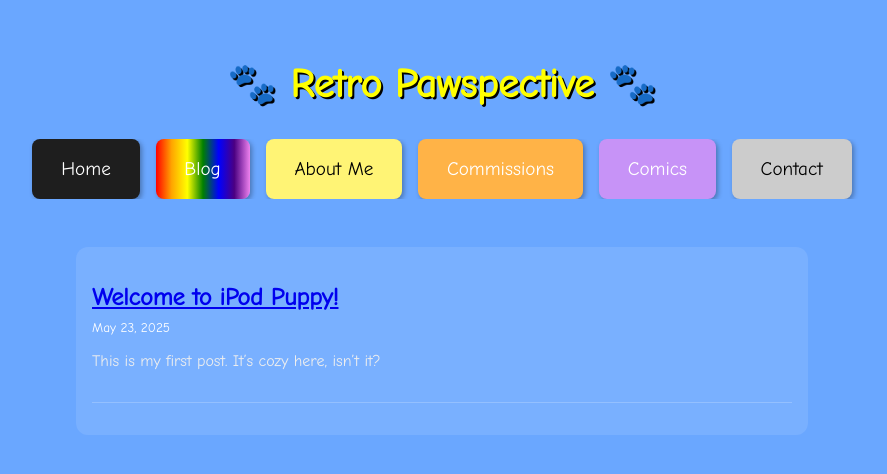
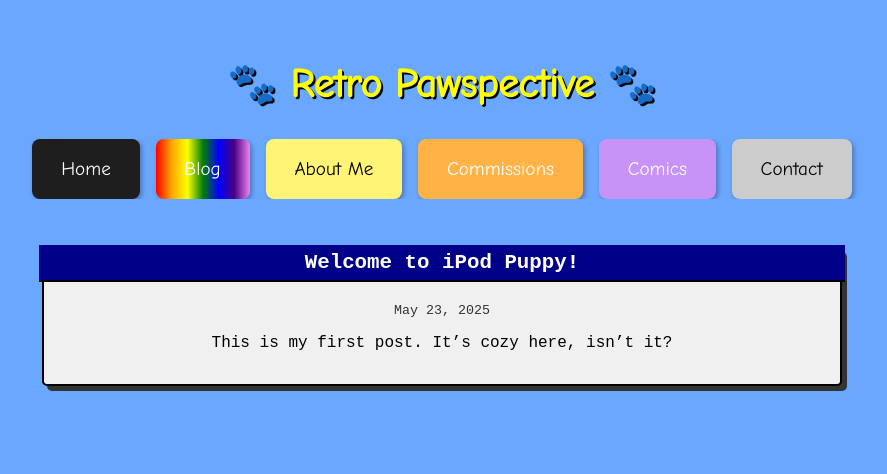
Before and after one commit to Chrissy-and-Chloe/ipodpuppywebsite, a Jekyll site: the page built from blog.html, in a window 1280 px wide. Shown: the top 474 px of the page, without its empty margins (198-1085 px from the left). Built offline with Jekyll 4.4.1, drawn with Linux system fonts in a browser that asks for light colours.

Commit message:
Update style.css

```diff
--- a/assets/css/style.css
+++ b/assets/css/style.css
@@ -112,27 +112,57 @@
 }
 
 .post-feed {
-  max-width: 700px;
+  max-width: 800px;
   margin: 2em auto;
-  text-align: left;
-  padding: 1em;
-  background: rgba(255, 255, 255, 0.1);
-  border-radius: 12px;
+  display: flex;
+  flex-direction: column;
+  gap: 2em;
 }
 
+/* 🚨 Updated .post-preview to match the retro computer window style */
 .post-preview {
-  border-bottom: 1px solid rgba(255, 255, 255, 0.2);
-  padding-bottom: 1em;
-  margin-bottom: 1em;
+  background-color: #f0f0f0;                 /* Light gray background */
+  border: 2px solid #000;                   /* Black border */
+  border-radius: 5px;                       /* Slight rounding */
+  font-family: 'Courier New', monospace;    /* Retro font */
+  padding: 1em;                             /* Internal spacing */
+  box-shadow: 5px 5px 0 #333;              /* Offset shadow */
+  color: #000;                              /* Black text */
+  transition: transform 0.3s ease-in-out;   /* Smooth lift on hover */
+}
+
+.post-preview:hover {
+  transform: translateY(-5px);
+  box-shadow: 7px 7px 0 #333;
 }
 
 .post-preview h2 {
-  font-size: 1.5em;
-  margin-bottom: 0.3em;
+  font-size: 1.3em;
+  background-color: #000088;                /* Deep blue header */
+  color: #fff;
+  padding: 0.3em;
+  margin: -1em -1em 1em -1em;              /* Extend header */
+  border-bottom: 2px solid #000;
+}
+
+.post-preview h2 a {
+  color: #fff;
+  text-decoration: none;
+}
+
+.post-preview h2 a:hover {
+  text-decoration: underline;
+}
+
+.post-preview small {
+  color: #333;                              /* Dark gray for date */
+  display: block;
+  margin-bottom: 0.5em;
 }
 
 .post-preview p {
-  color: #eee;
+  color: #000;                              /* Black for body text */
+  font-family: 'Courier New', monospace;    /* Keep retro font */
 }
 
 .comic-feed {
```
